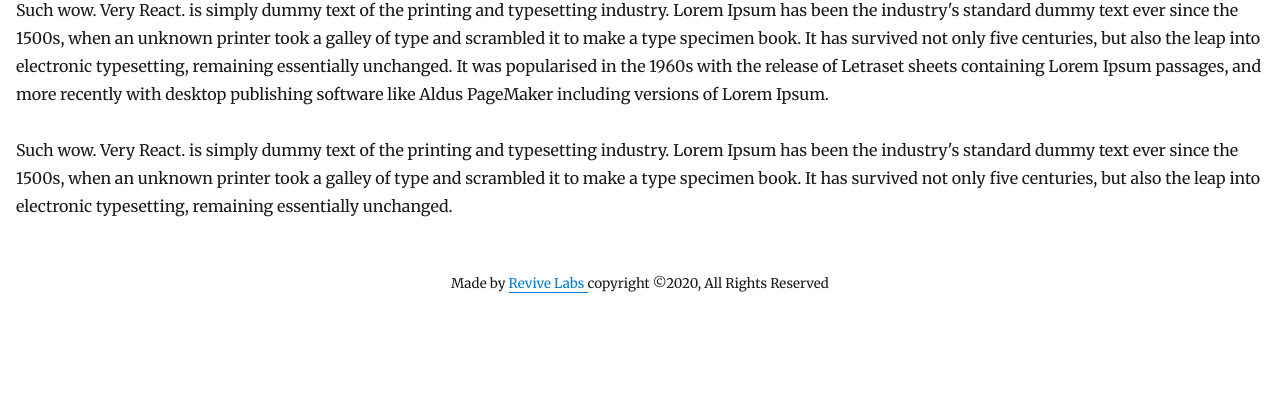
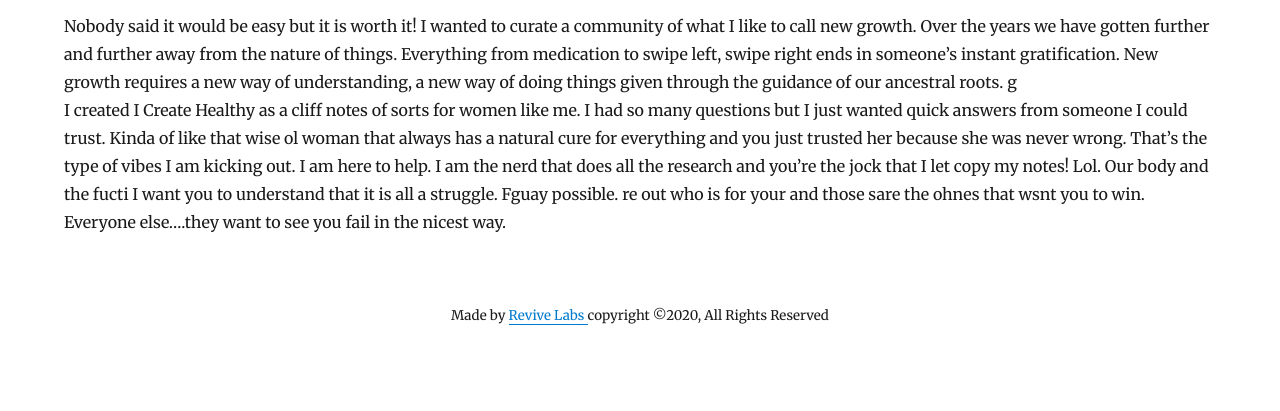
Before and after one commit to Sara-Alkhamri/gales-blog, a Gatsby site: page /about in a window 1280 px wide. Shown: the part 453-864 px from the top of the page. Built offline with nearby package versions, Linux system fonts and the light colour scheme; Gatsby itself is replaced by a stand-in of ours; some packages are replaced by stand-ins of ours.

Commit message:
Updated about page with paragraph and fixed the header component margin to center the main logo image in home page

```diff
--- a/src/components/layout.js
+++ b/src/components/layout.js
@@ -111,13 +111,13 @@ export default function Layout({ children }) {
     <Wrapper>
       <div
         style={{
-          margin: `3rem auto`,
+          margin: `4rem auto`,
           maxWidth: `0 auto`,
-          padding: `0 1rem`,
+          padding: `0 4rem 0`,
           boxShadow: `none`,
         }}
       >
-        <header style={{ marginTop: `1.5rem` }}>
+        <header style={{ margin: `1.5rem` }}>
           {/* <Link to="/" style={{ textShadow: `none`, backgroundImage: `none` }}>
             <h1 style={{ display: `inline` }}>I. Create. Healthy</h1>
           </Link> */}
--- a/src/pages/about.js
+++ b/src/pages/about.js
@@ -19,26 +19,33 @@ export default function About() {
           />
         </Link>
       </div>
-      <h1>Our Story</h1>
+      <h1>The Journey…</h1>
       <p>
-        Such wow. Very React. is simply dummy text of the printing and
-        typesetting industry. Lorem Ipsum has been the industry's standard dummy
-        text ever since the 1500s, when an unknown printer took a galley of type
-        and scrambled it to make a type specimen book. It has survived not only
-        five centuries, but also the leap into electronic typesetting, remaining
-        essentially unchanged. It was popularised in the 1960s with the release
-        of Letraset sheets containing Lorem Ipsum passages, and more recently
-        with desktop publishing software like Aldus PageMaker including versions
-        of Lorem Ipsum.
+        Nobody said it would be easy but it is worth it! I wanted to curate a
+        community of what I like to call new growth. Over the years we have
+        gotten further and further away from the nature of things. Everything
+        from medication to swipe left, swipe right ends in someone’s instant
+        gratification. New growth requires a new way of understanding, a new way
+        of doing things given through the guidance of our ancestral roots. g{" "}
+        <br></br> I created I Create Healthy as a cliff notes of sorts for women
+        like me. I had so many questions but I just wanted quick answers from
+        someone I could trust. Kinda of like that wise ol woman that always has
+        a natural cure for everything and you just trusted her because she was
+        never wrong. That’s the type of vibes I am kicking out. I am here to
+        help. I am the nerd that does all the research and you’re the jock that
+        I let copy my notes! Lol. Our body and the fucti I want you to
+        understand that it is all a struggle. Fguay possible. re out who is for
+        your and those sare the ohnes that wsnt you to win. Everyone else….they
+        want to see you fail in the nicest way.
       </p>
-      <p>
+      {/* <p>
         Such wow. Very React. is simply dummy text of the printing and
         typesetting industry. Lorem Ipsum has been the industry's standard dummy
         text ever since the 1500s, when an unknown printer took a galley of type
         and scrambled it to make a type specimen book. It has survived not only
         five centuries, but also the leap into electronic typesetting, remaining
         essentially unchanged.{" "}
-      </p>
+      </p> */}
       {/* <img style={{ width: `22rem` }} src={aboutImage} alt="about" /> */}
     </Layout>
   )
```
